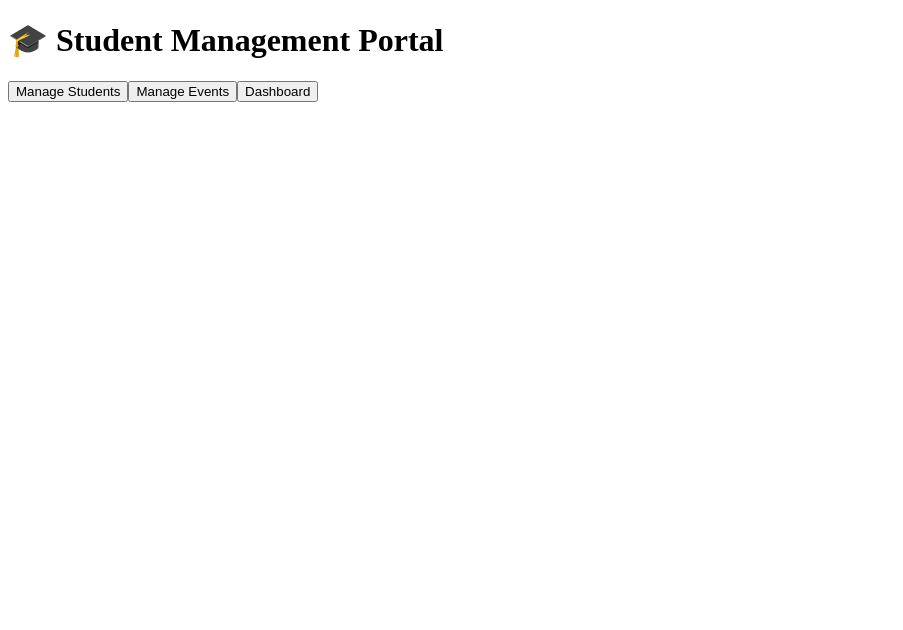
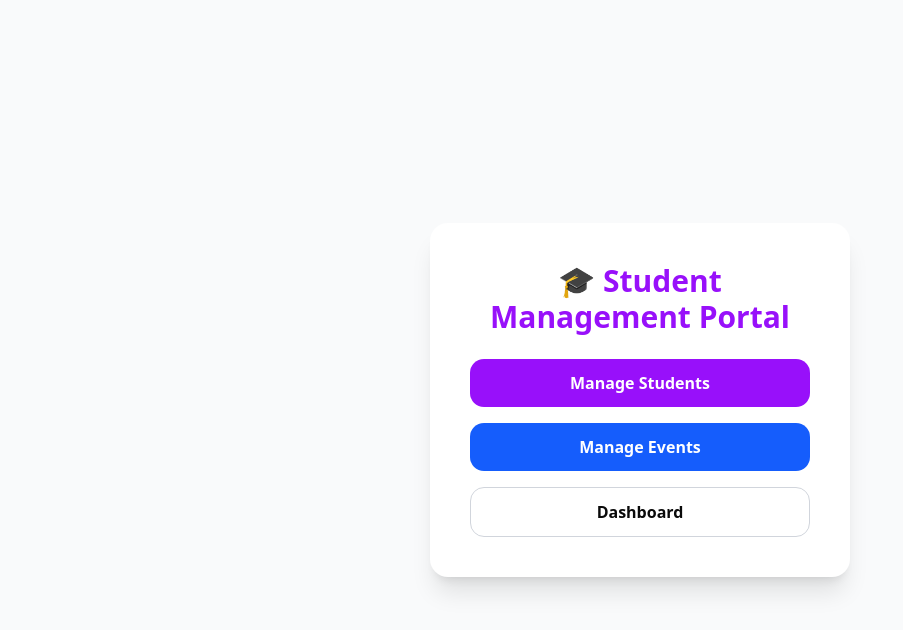
Before and after one commit to mariya-jerome/student-portal-New, a Next.js app: page / in a window 1280 px wide. Shown: the top 630 px of the page, without its empty margins (0-903 px from the left). Built offline with nearby package versions, Linux system fonts and the light colour scheme; no server answers.

Commit message:
Fix Convex App Router deployment

```diff
--- a/app/layout.tsx
+++ b/app/layout.tsx
@@ -1,4 +1,6 @@
+import "./globals.css";
 import ConvexClientProvider from "@/components/ConvexClientProvider";
+
 export const dynamic = "force-dynamic";
 
 export default function RootLayout({
@@ -8,7 +10,11 @@
 }) {
   return (
     <html lang="en">
-      <body>{children}</body>
+      <body>
+        <ConvexClientProvider>
+          {children}
+        </ConvexClientProvider>
+      </body>
     </html>
   );
 }
```
